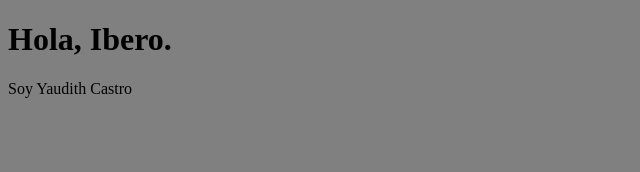
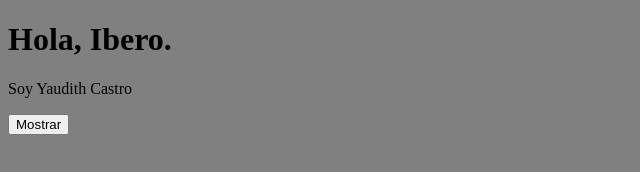
Before and after one commit to YECASTRO/Act_Mantenimiento_4, a plain HTML site: page index.html in a window 1280 px wide. Shown: the whole page, without its empty margins (0-640 px from the left). Drawn offline with Linux system fonts and the light colour scheme.

Commit message:
Quinto commit: Cumpliendo la HU5

```diff
--- a/index.html
+++ b/index.html
@@ -9,6 +9,8 @@
 <body>
     <h1> Hola, Ibero. </h1>
     <p>Soy Yaudith Castro</p>
+
+    <div> <button class="button" type="button" onclick="funcionOne()">Mostrar</button></div>
     <script src="script.js"></script>
 </body>
 </html>
--- a/script.js
+++ b/script.js
@@ -1 +1,5 @@
 console.log("Bienvenido a la actividad #4");
+
+function funcionOne(){
+    console.log("Hiciste clic en el botón mostrar");
+}
```
